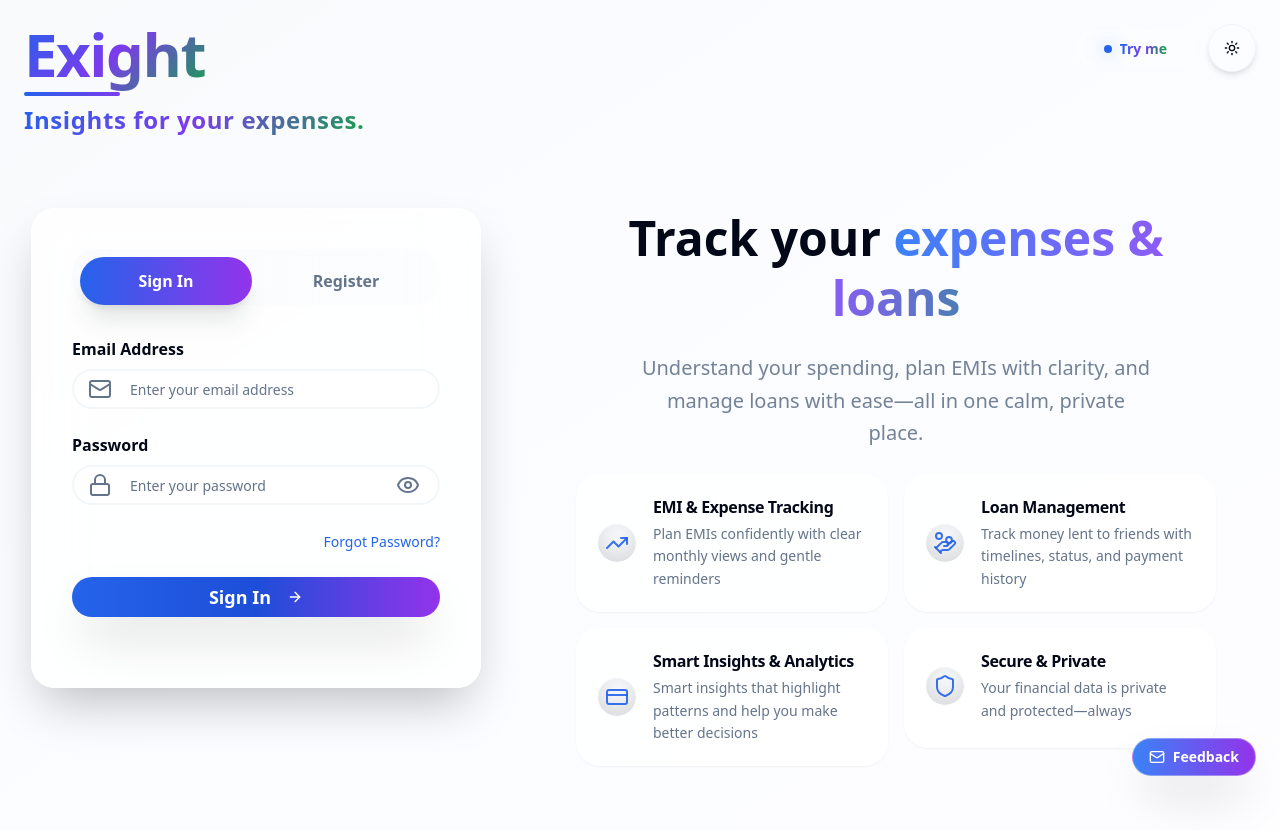
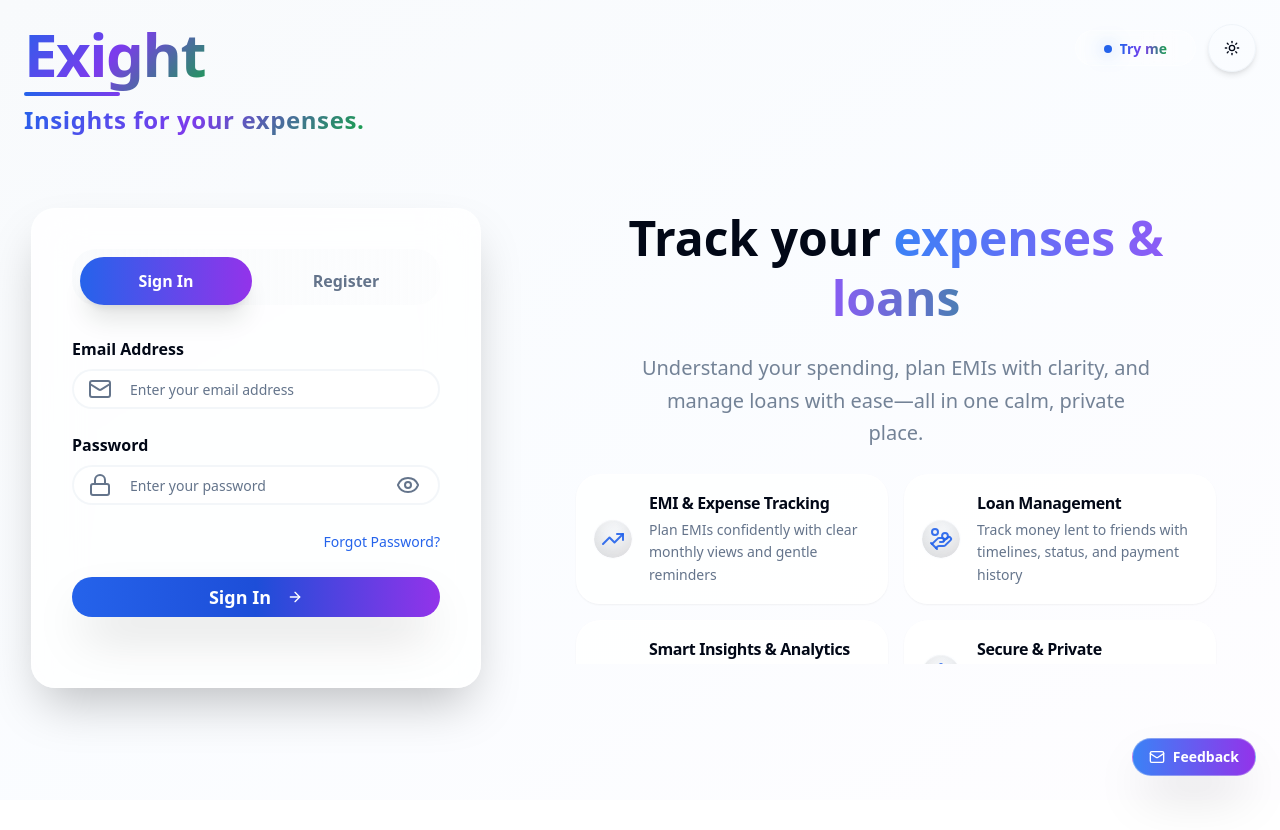
Before and after one commit to rescuedragon/exight2.0, a React (Vite) app: page /login in a window 1280 px wide. After the commit the page ends 800 px from the top, so only its background shows below. Built offline with nearby package versions, Linux system fonts and the light colour scheme.

Commit message:
Login hero: cap promo column height to 520px to match Sign In; shrink cards again (min-h 110, p-4); grid fills remaining space

```diff
--- a/src/components/Login.tsx
+++ b/src/components/Login.tsx
@@ -1140,12 +1140,12 @@ const Login = () => {
         </div>
 
         {/* Promotional Content - Right Side */}
-        <div className="w-3/5 flex flex-col h-full p-16 max-lg:hidden">
+        <div className="w-3/5 flex flex-col min-h-[520px] max-h-[520px] p-16 overflow-hidden max-lg:hidden">
           <motion.div
             initial={{ opacity: 0, x: 20 }}
             animate={{ opacity: 1, x: 0 }}
             transition={{ duration: 0.3, delay: 0.1 }}
-            className="max-w-2xl space-y-6"
+            className="max-w-2xl h-full flex flex-col space-y-6"
           >
             {/* Hero Section */}
             <motion.div
@@ -1181,7 +1181,7 @@ const Login = () => {
               initial={{ opacity: 0, y: 15 }}
               animate={{ opacity: 1, y: 0 }}
               transition={{ duration: 0.3, delay: 0.3 }}
-              className="grid grid-cols-2 gap-4"
+              className="grid grid-cols-2 gap-4 flex-1"
             >
               {features.map((feature, index) => (
                 <motion.div
@@ -1192,8 +1192,8 @@ const Login = () => {
                   whileHover={{ scale: 1.02, y: -2 }}
                   className="group"
                 >
-                  <Card className="rounded-3xl overflow-hidden shadow-ambient border border-white/30 bg-white/80 dark:bg-transparent dark:dark-surface min-h-[120px]">
-                    <CardContent className="p-5 h-full flex items-center">
+                  <Card className="rounded-3xl overflow-hidden shadow-ambient border border-white/30 bg-white/80 dark:bg-transparent dark:dark-surface min-h-[110px]">
+                    <CardContent className="p-4 h-full flex items-center">
                       <div className="flex items-center gap-4">
                         <div className="relative h-10 w-10 rounded-3xl bg-gradient-to-br from-blue-accent/18 via-purple-accent/14 to-emerald-accent/16 flex items-center justify-center border border-white/30 dark:border-white/10 shadow-ambient overflow-hidden">
                           <div className="absolute inset-0 rounded-3xl" style={{boxShadow:'inset 0 1px 0 rgba(255,255,255,.35), inset 0 -8px 22px rgba(0,0,0,.14)'}} />
```
Also changed, not shown: 1 other file (tests, documents, lock files or other folders).
